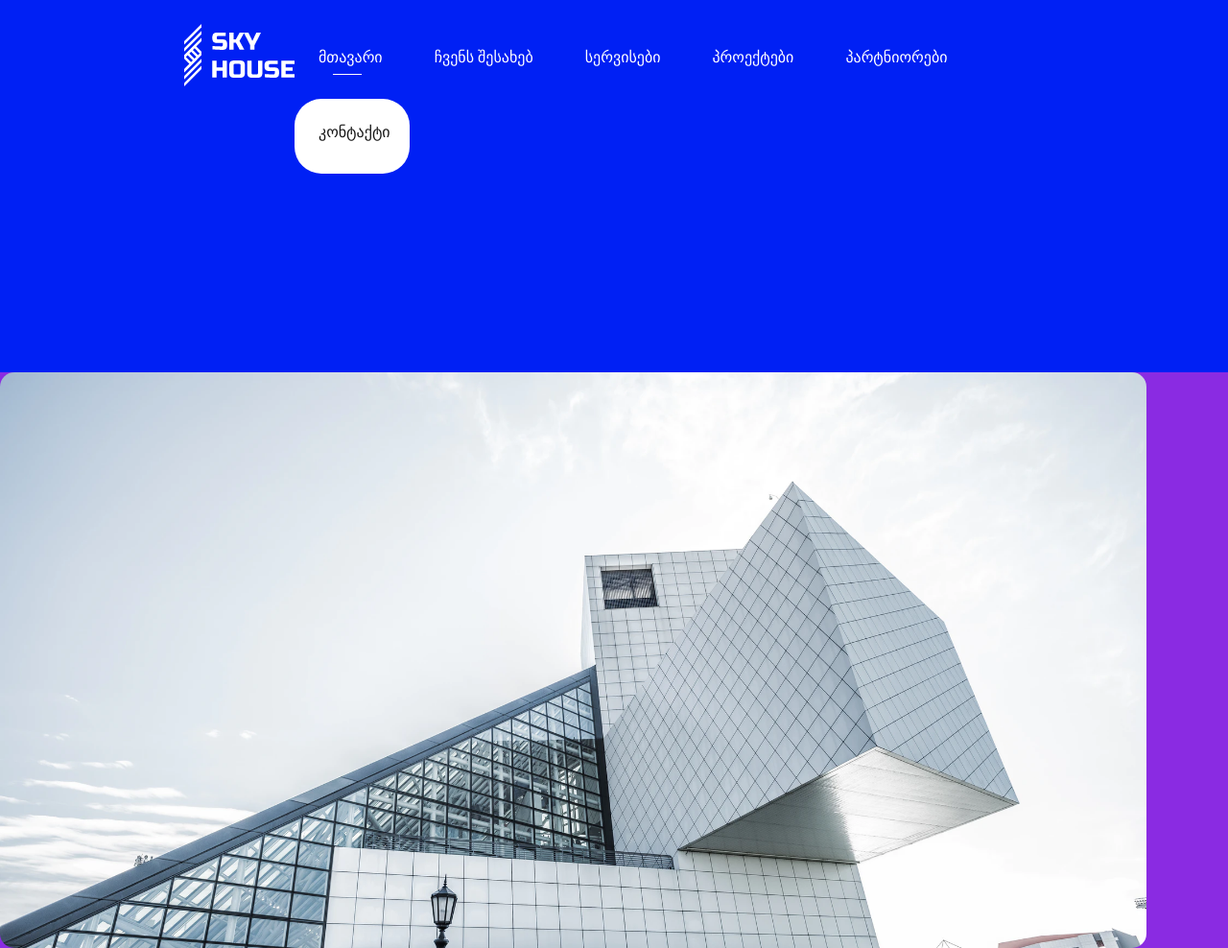
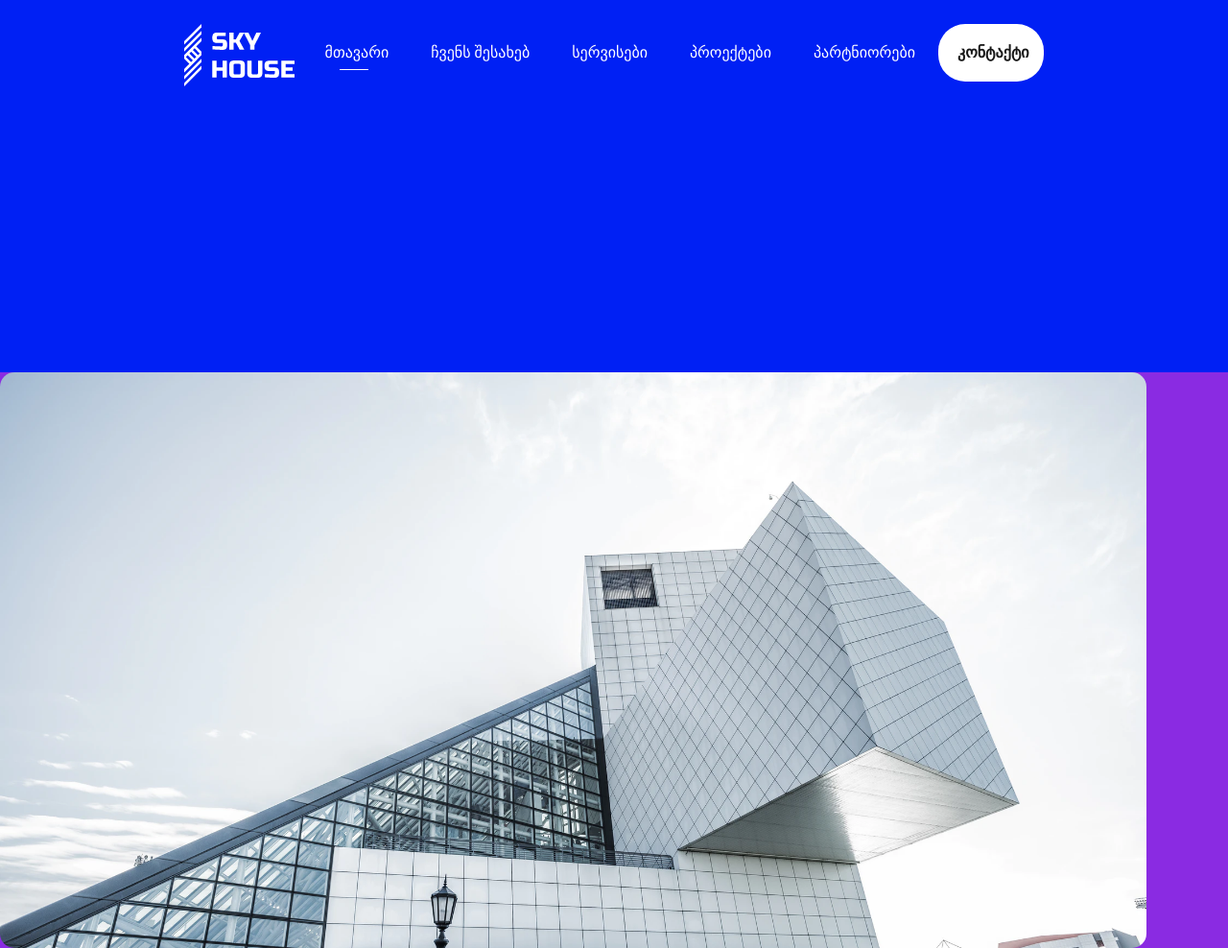
Before and after one commit to 0kri/Re-Educate-07, a plain HTML site: page index.html in a window 1280 px wide. Shown: the top 988 px of the page at 96% size. Drawn offline with Linux system fonts and the light colour scheme.

Commit message:
finish styling header

```diff
--- a/style.css
+++ b/style.css
@@ -14,7 +14,7 @@ nav {
     width: 70%;
     background-color: #0020F4;
     /* background-color: blueviolet; */
-    height: 91px;
+    height: 60px;
     margin-left: 15%;
     color: #FFFFFF;
     display: flex;
@@ -27,7 +27,7 @@ header .logo {
 }
 header li {
     display: inline-block;
-    margin:  25px;
+    margin:  20px;
 }
 li:first-child::after {
     content: "";
@@ -47,5 +47,7 @@ nav .contacts {
     background-color: #FFFFFF;
     display: inline-block;
     border-radius: 28px;
-    width: 120px;
+    width: 110px;
+    height: 60px;
+    font-weight: bold;
 }
```
